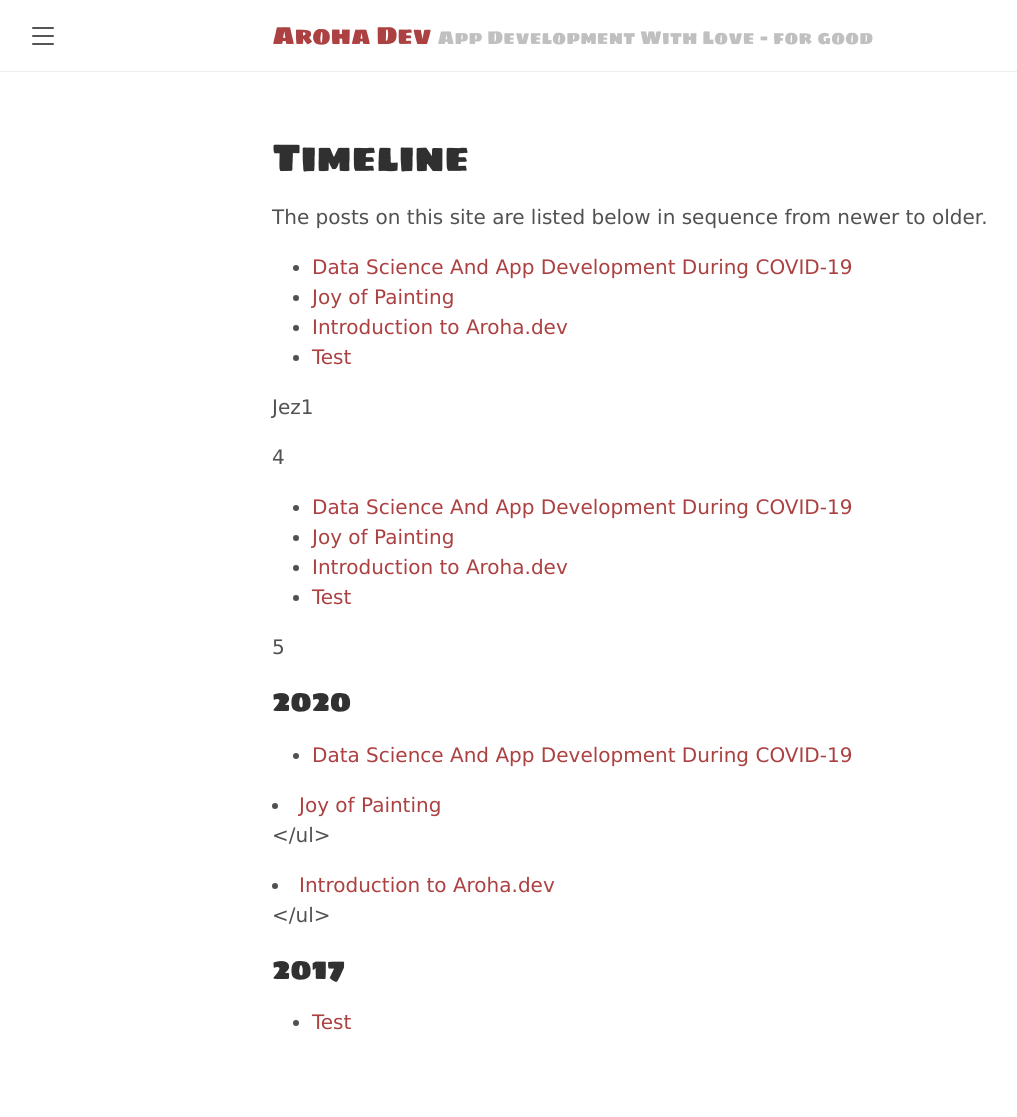
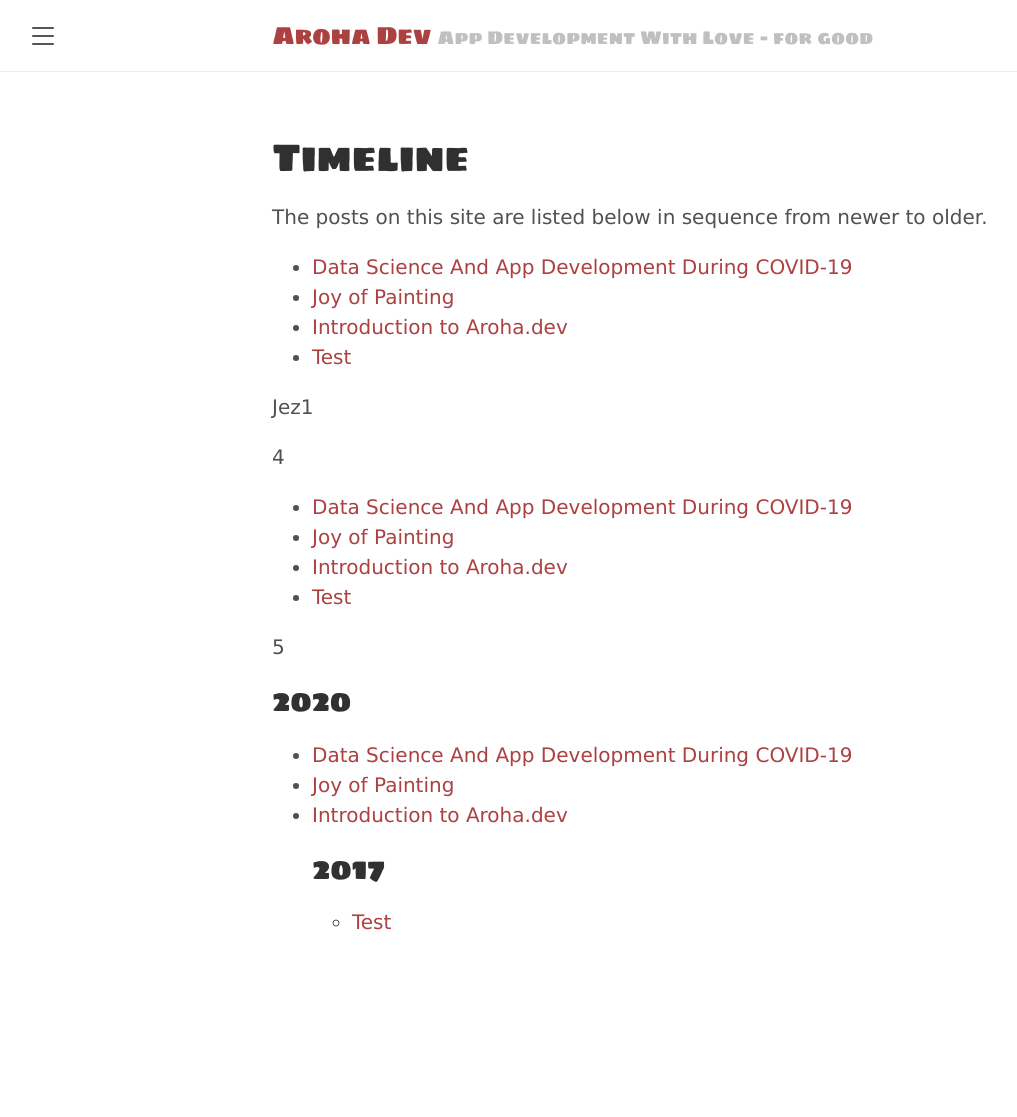
Before and after one commit to tracyjordan/tracyjordan.github.io, a Jekyll site: the page built from timeline.md, in a window 1280 px wide. Shown: the whole page, without its empty margins (8-1025 px from the left). Built offline with Jekyll 4.4.1, drawn with Linux system fonts in a browser that asks for light colours; after the commit the page ends 1017 px from its top, so only the background shows below that.

Commit message:
Update timeline.md

```diff
--- a/timeline.md
+++ b/timeline.md
@@ -37,6 +37,6 @@ Jez1
 {% for post in year.items %}
 {% assign postYear = post.date | date:"%Y" %}
 <li><a href="{{ post.url }}">{{ post.title }}</a></li>
-</ul>
 {% endfor %}
 	{% endfor %}
+	</ul>
```
